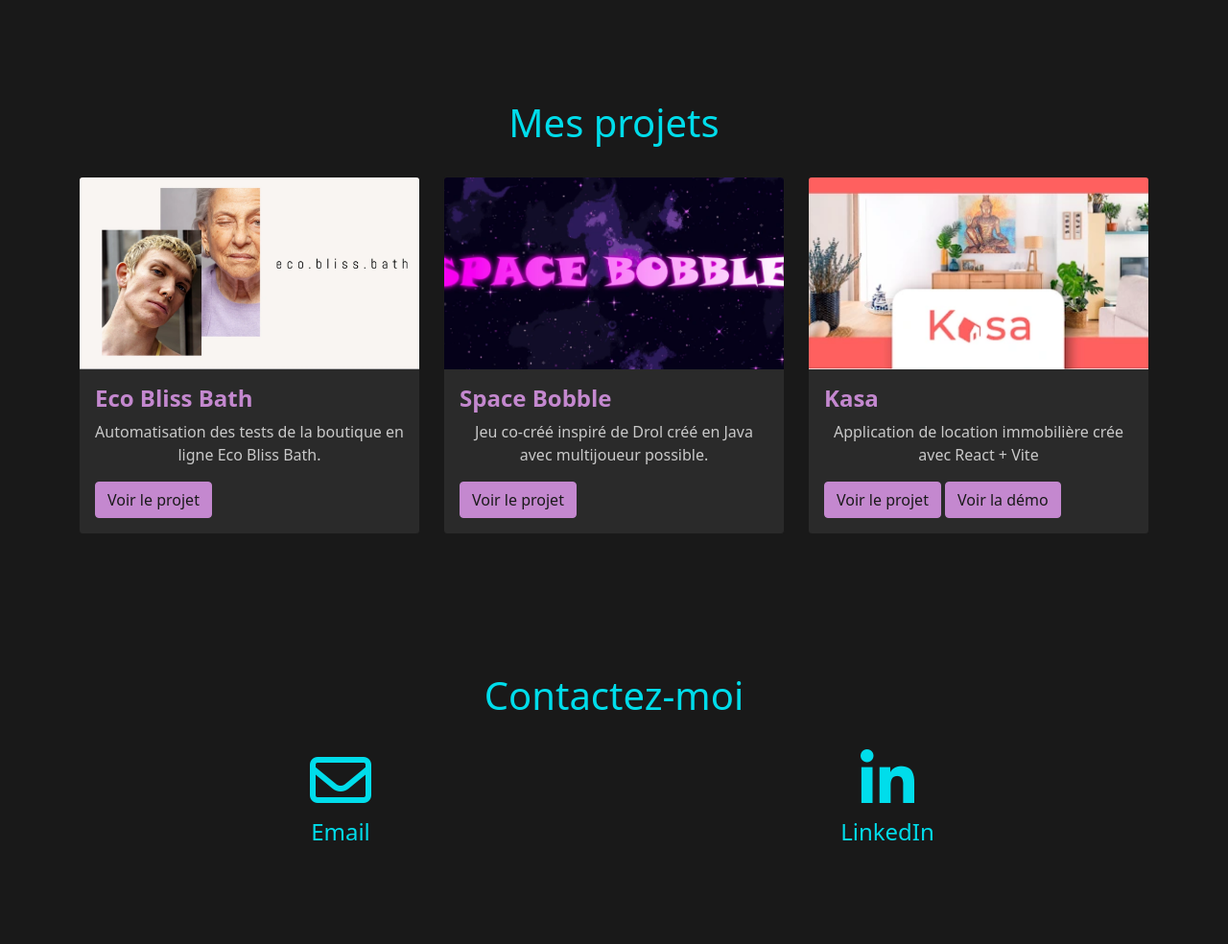
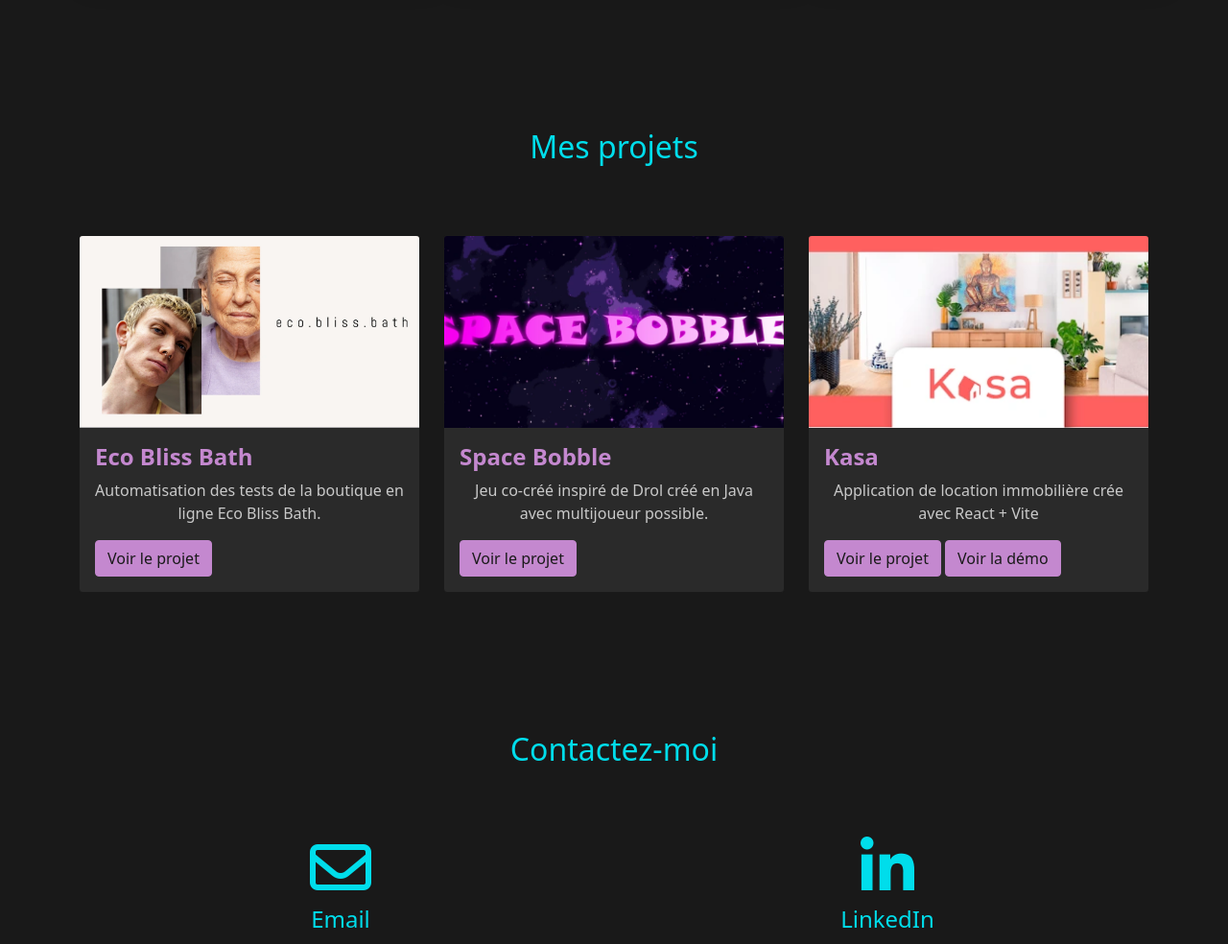
Before and after one commit to Segners/Portfolio, a website: page index.html in a window 1280 px wide. Shown: the part 3080-4064 px from the top of the page at 96% size. Before the commit the page ends 4034 px from the top, so only its background shows below. Drawn offline with nearby package versions, Linux system fonts and the light colour scheme.

Commit message:
Fixed titles and cleaned up

```diff
--- a/index.html
+++ b/index.html
@@ -148,7 +148,7 @@
     <!-- skills section-->
     <section id="skills">
       <div class="container">
-        <h1 class="text-center">Mes compétences</h1>
+        <h2 class="text-center">Mes compétences</h2>
         <div class="row g-4 justify-content-center" id="skills-container"></div>
       </div>
     </section>
@@ -156,14 +156,14 @@
     <!-- portfolio section-->
     <section id="portfolio">
       <div class="container mt-3">
-        <h1 class="text-center">Mes projets</h1>
+        <h2 class="text-center">Mes projets</h2>
       </div>
     </section>
 
     <!-- contact section-->
     <section id="contact">
       <div class="container mt-3 contactContent">
-        <h1 class="text-center">Contactez-moi</h1>
+        <h2 class="text-center">Contactez-moi</h2>
         <div class="row justify-content-center">
           <!-- Email -->
           <div class="col-lg-6 mt-4 contactColumn">
--- a/style.css
+++ b/style.css
@@ -302,7 +302,7 @@
   background-color: #00ddeb;
   border-color: #00ddeb;
 }
-#portfolio h1 {
+#portfolio h2 {
   color: #00ddeb;
 }
 #portfolio p {
```
